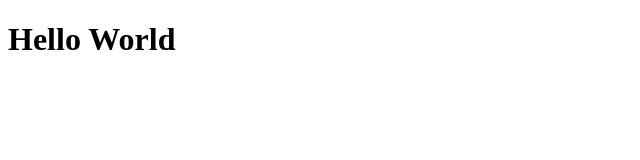
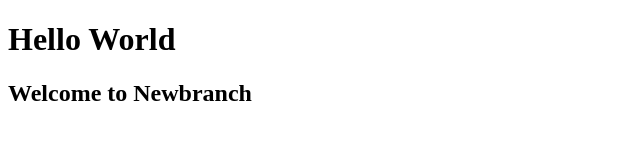
Before and after one commit to lumier3/new_nodeprojectt, a plain HTML site: page index.html in a window 1280 px wide. Shown: the whole page, without its empty margins (0-640 px from the left). Drawn offline with Linux system fonts and the light colour scheme.

Commit message:
new branch

```diff
--- a/index.html
+++ b/index.html
@@ -8,5 +8,6 @@
   </head>
   <body>
     <h1>Hello World</h1>
+    <h2>Welcome to Newbranch</h2>
   </body>
 </html>
```
